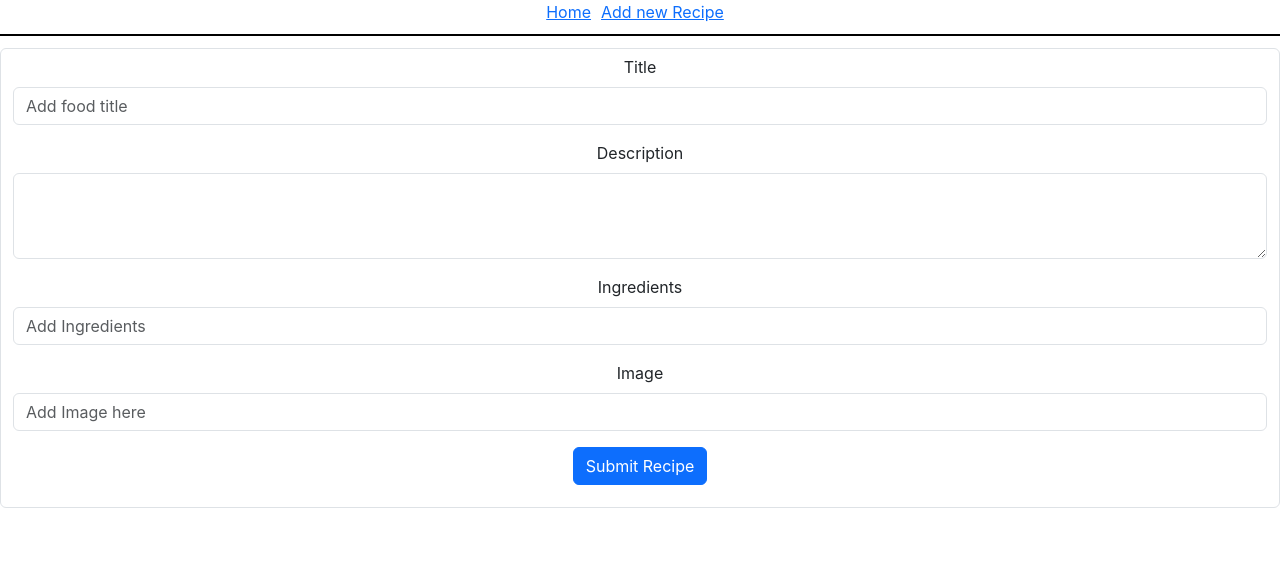
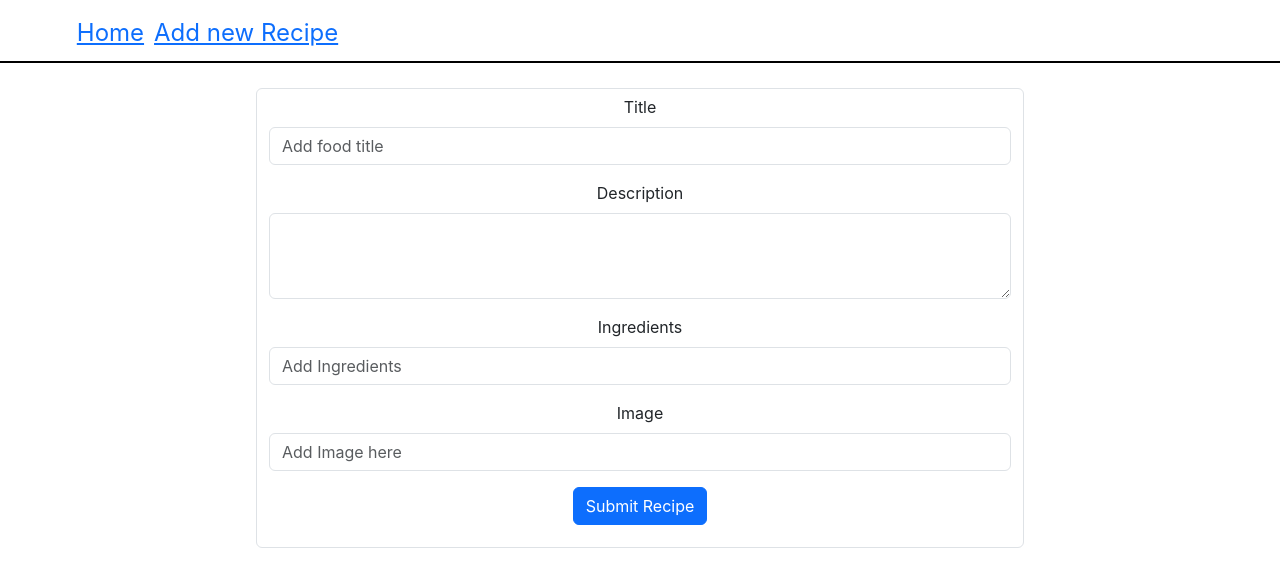
Before and after one commit to ray-nay/my-meal-recipe-app, a React (Create React App) app: page /form in a window 1280 px wide. Shown: the top 586 px of the page. Built offline with nearby package versions, Linux system fonts and the light colour scheme; data requests are answered from the project's data file.

Commit message:
Add alert Method

```diff
--- a/package.json
+++ b/package.json
@@ -10,6 +10,7 @@
     "react-dom": "^18.2.0",
     "react-router-dom": "^6.8.0",
     "react-scripts": "5.0.1",
+    "sweetalert2": "^11.7.1",
     "web-vitals": "^2.1.4"
   },
   "scripts": {
--- a/src/App.css
+++ b/src/App.css
@@ -39,3 +39,21 @@
 #card-content{
   padding: 1% 20% 3% ;
 }
+.Nav{
+  font-size: 24px;
+  text-align: left;
+  padding-left: 6%;
+  padding-top: 15px;
+}
+.Recipe{
+  padding: 1% 20% 3% ;
+}
+.Recipe img{
+  width: 50%;
+}
+.Recipe p{
+  text-align:justify;
+}
+.form{
+  padding: 1% 20% 3% ;
+}
--- a/src/Components/Form.js
+++ b/src/Components/Form.js
@@ -1,4 +1,5 @@
 import React, { useState, useRef } from "react";
+import Swal from 'sweetalert2'
 
 export default function Form({meals, setMeals}) {
   const formRef=useRef()
@@ -33,12 +34,12 @@ export default function Form({meals, setMeals}) {
 
 
     })
-
+    Swal.fire('Your Recipe Has Been Added Successfully')
 
 
   }
   return (
-    <div>
+    <div className="form">
     <form onSubmit={handleSubmit} className="form-control" ref={formRef}>
         <div className="mb-3">
           <label htmlFor="title" className="form-label">
--- a/src/Components/NavBar.js
+++ b/src/Components/NavBar.js
@@ -3,14 +3,14 @@ import { NavLink } from "react-router-dom";
 
 export default function NavBar() {
   return (
-    <div
+    <div className='Nav'
       style={{
         borderBottom: "2px solid black",
         paddingBottom: "10px",
         marginBottom: "12px",
       }}
     >
-      <NavLink style={{ marginRight: "10px" }} to="/">
+      <NavLink style={{ marginRight: "10px"}} to="/">
         Home
       </NavLink>
       <NavLink style={{ marginRight: "10px" }} to="/form">
--- a/src/Components/ViewRecipe.js
+++ b/src/Components/ViewRecipe.js
@@ -15,11 +15,11 @@ console.log({id})
   }, [])
   console.log(selectedMeals)
   return (
-    <div>
+    <div className='Recipe'>
        <img src ={selectedMeals.image}/>
        <h1>{selectedMeals.title}</h1>
         <p>{selectedMeals.description}</p>
-        <p>Ingredients:{selectedMeals.ingredients}</p>
+        <b><p>Ingredients:{selectedMeals.ingredients}</p></b>
         <Link to={"/"} className="btn btn-primary">
           Back
         </Link>
```
Also changed, not shown: 1 other file (tests, documents, lock files or other folders).
